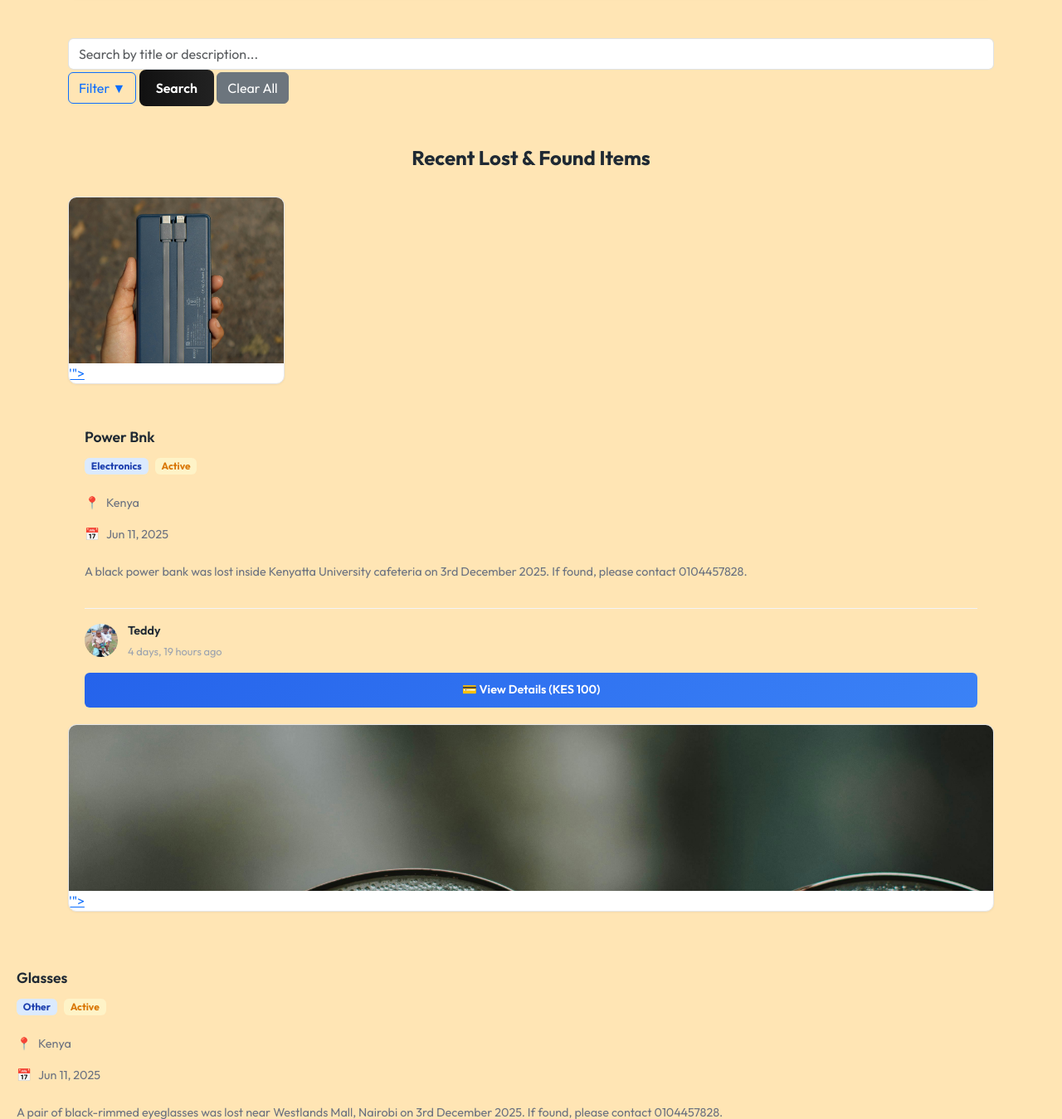
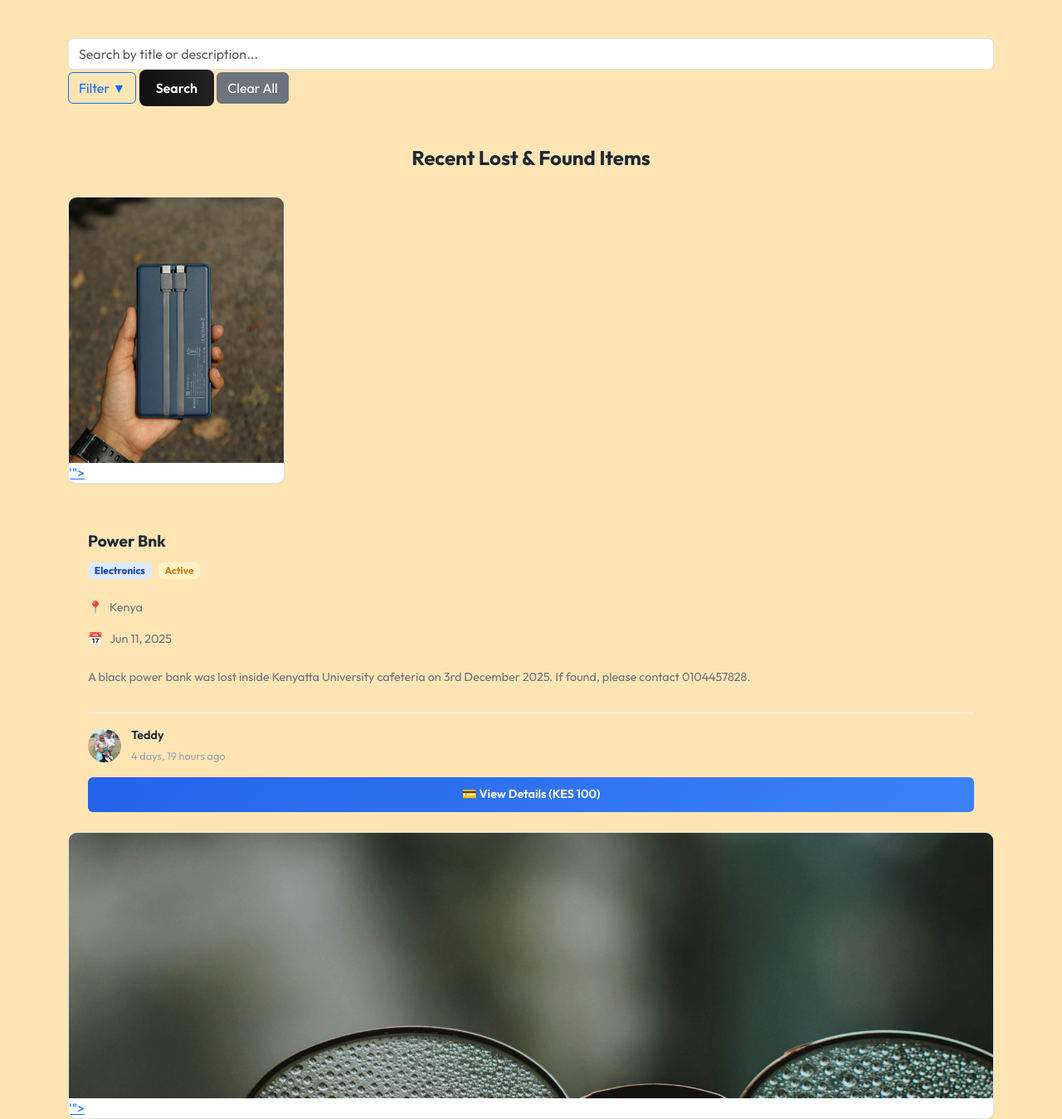
Before and after one commit to teldon471-web/LostLink-Kenya, a Django app: page /blog/ in a window 1280 px wide. Shown: the part 1063-2412 px from the top of the page at 83% size. Run offline with Django 5.2, Linux system fonts and the light colour scheme; data comes from the database, SQL or seed files in the repository.

Commit message:
Increase item card image height for vertical display and improve content spacing

```diff
--- a/blog/templates/blog/Home.html
+++ b/blog/templates/blog/Home.html
@@ -674,7 +674,7 @@
     .item-image-container {
       position: relative;
       width: 100%;
-      height: 200px;
+      height: 320px;
       overflow: hidden;
       background: #f9fafb;
     }
@@ -740,7 +740,7 @@
 
     /* Card Content */
     .card-content {
-      padding: 1.25rem;
+      padding: 1.5rem;
       flex: 1;
       display: flex;
       flex-direction: column;
@@ -748,8 +748,8 @@
 
     .item-title {
       margin: 0 0 0.75rem 0;
-      font-size: 1.1rem;
-      font-weight: 600;
+      font-size: 1.2rem;
+      font-weight: 700;
       line-height: 1.4;
     }
 
```
